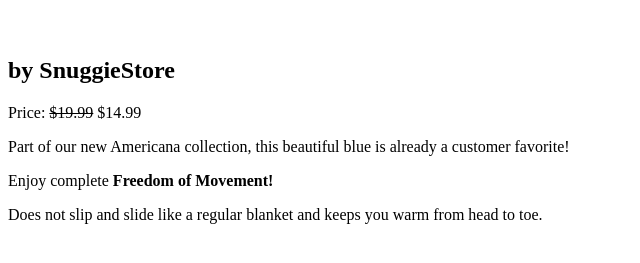
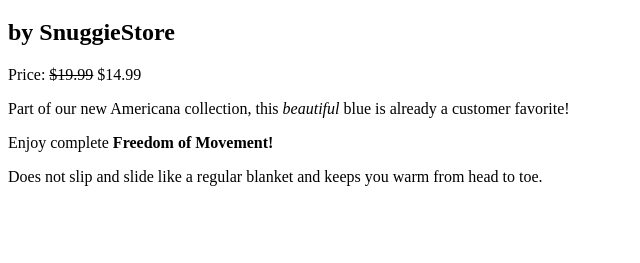
Before and after one commit to Malcolm-Abbott/c0723-code-solutions, a website: page html-block-and-inline/index.html in a window 1280 px wide. Shown: the part 61-324 px from the top of the page, without its empty margins (0-640 px from the left). Drawn offline with Linux system fonts and the light colour scheme.

Commit message:
made the changes to html-block-and-inline exercise Malcolm Abbott

```diff
--- a/html-block-and-inline/index.html
+++ b/html-block-and-inline/index.html
@@ -7,13 +7,12 @@
   </head>
   <body>
     <h1>Blue Americana Snuggie&reg; Blanket</h1>
-    <br />
     <h2>by SnuggieStore</h2>
 
     <p>Price: <s>$19.99</s> $14.99</p>
     <p>
-      Part of our new Americana collection, this beautiful blue is already a
-      customer favorite!
+      Part of our new Americana collection, this <em>beautiful</em> blue is
+      already a customer favorite!
     </p>
     <p>Enjoy complete <strong>Freedom of Movement!</strong></p>
     <p>
```
